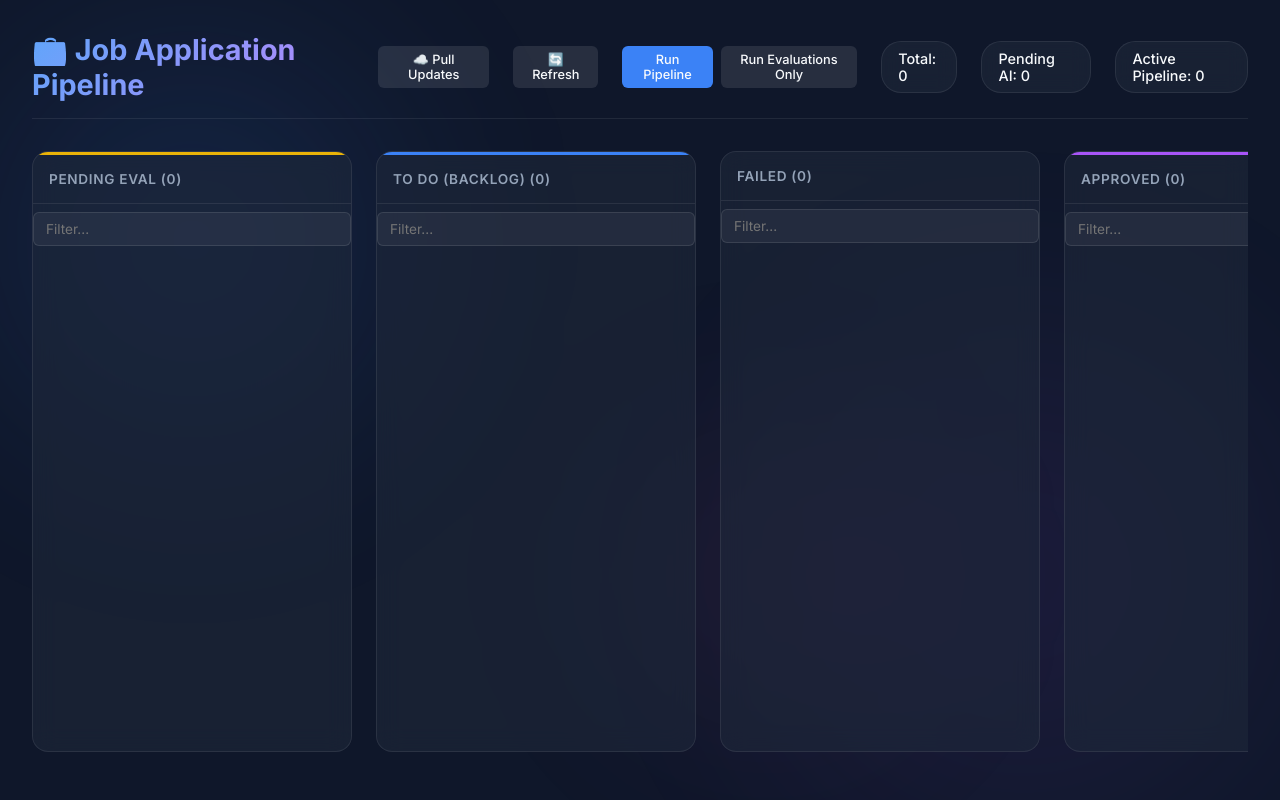
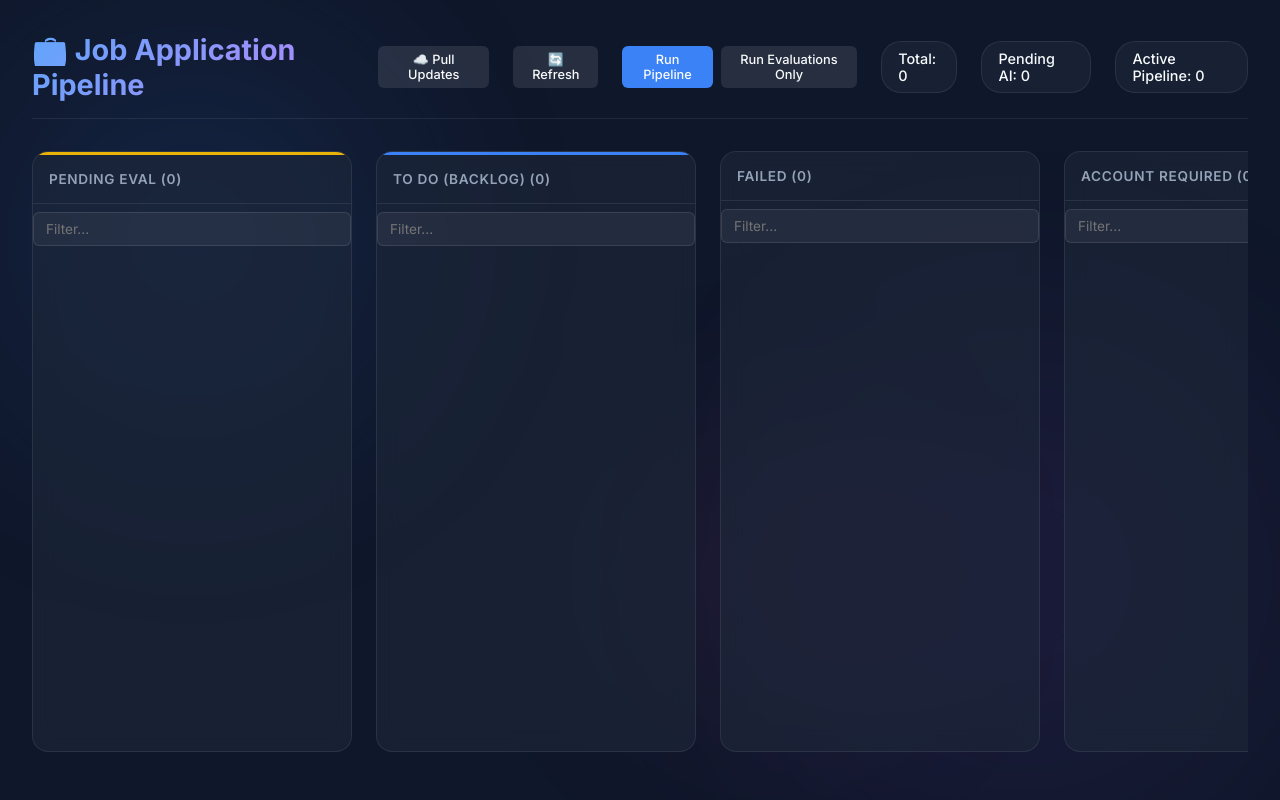
Before and after one commit to iklodi/jobscraper, a Flask app: page / in a window 1280 px wide. Run offline with Flask 3, Linux system fonts and the light colour scheme; tables that the repository leaves empty hold one stand-in row (values such as "Sample post"); data that the repository does not hold is empty.

Commit message:
Add 'Account Required' Kanban lane for applications blocked by ATS account creation
New account_required status with its own column, drag-and-drop
support, and card actions (Mark as Applied / Return to Approved /
Reject). Failed cards get a 'Move to Account Required' button, and
reset.py --all leaves these jobs untouched since they await manual
application.

Co-Authored-By: Claude Fable 5 <noreply@anthropic.com>

```diff
--- a/reset.py
+++ b/reset.py
@@ -15,7 +15,7 @@ def reset_jobs(search_term=None, score=None, reset_all=False, status='new'):
 
     if reset_all:
         # Prevent resetting jobs we've already applied to or explicitly rejected
-        cursor.execute("SELECT job_id, company, title FROM jobs WHERE status NOT IN ('new', 'applied', 'interviewing', 'offer', 'rejected')")
+        cursor.execute("SELECT job_id, company, title FROM jobs WHERE status NOT IN ('new', 'applied', 'interviewing', 'offer', 'rejected', 'account_required')")
         matches = cursor.fetchall()
         if not matches:
             print("❌ No active evaluated jobs found to reset.")
--- a/static/app.js
+++ b/static/app.js
@@ -81,6 +81,7 @@ function renderBoard() {
         'new': document.querySelector('#col-new .kanban-cards'),
         'to_apply': document.querySelector('#col-backlog .kanban-cards'),
         'failed': document.querySelector('#col-failed .kanban-cards'),
+        'account_required': document.querySelector('#col-account-required .kanban-cards'),
         'approved': document.querySelector('#col-approved .kanban-cards'),
         'applied': document.querySelector('#col-applied .kanban-cards'),
         'interviewing': document.querySelector('#col-interviewing .kanban-cards'),
@@ -94,7 +95,7 @@ function renderBoard() {
 
     // Group jobs by status
     const groupedJobs = {
-        'new': [], 'to_apply': [], 'failed': [], 'approved': [], 'applied': [], 'interviewing': [], 'rejected': []
+        'new': [], 'to_apply': [], 'failed': [], 'account_required': [], 'approved': [], 'applied': [], 'interviewing': [], 'rejected': []
     };
 
     allJobs.forEach(job => {
@@ -236,6 +237,13 @@ function openJobDetails(jobId) {
         } else if (job.status === 'failed') {
             contextButtonsHtml = `
                 <button class="btn btn-primary" style="background-color: #22c55e; border-color: #22c55e;" onclick="changeJobStatus('${job.job_id}', 'approved')">Return to Approved</button>
+                <button class="btn" onclick="changeJobStatus('${job.job_id}', 'account_required')">Move to Account Required</button>
+            `;
+        } else if (job.status === 'account_required') {
+            contextButtonsHtml = `
+                <button class="btn btn-primary" onclick="showApplyOptions('${job.job_id}')">Mark as Applied</button>
+                <button class="btn btn-primary" style="background-color: #22c55e; border-color: #22c55e;" onclick="changeJobStatus('${job.job_id}', 'approved')">Return to Approved</button>
+                <button class="btn" style="background-color: #ef4444; border-color: #ef4444; color: white;" onclick="changeJobStatus('${job.job_id}', 'rejected')">✗ Reject</button>
             `;
         } else if (job.status === 'applied') {
             contextButtonsHtml = `
--- a/templates/index.html
+++ b/templates/index.html
@@ -68,6 +68,11 @@
                 <input type="text" class="column-filter" placeholder="Filter..." onkeyup="filterColumn(this)">
                 <div class="kanban-cards"></div>
             </div>
+            <div class="kanban-column" id="col-account-required" data-status="account_required">
+                <h2>Account Required</h2>
+                <input type="text" class="column-filter" placeholder="Filter..." onkeyup="filterColumn(this)">
+                <div class="kanban-cards"></div>
+            </div>
             <div class="kanban-column" id="col-approved" data-status="approved">
                 <h2>Approved</h2>
                 <input type="text" class="column-filter" placeholder="Filter..." onkeyup="filterColumn(this)">
```
